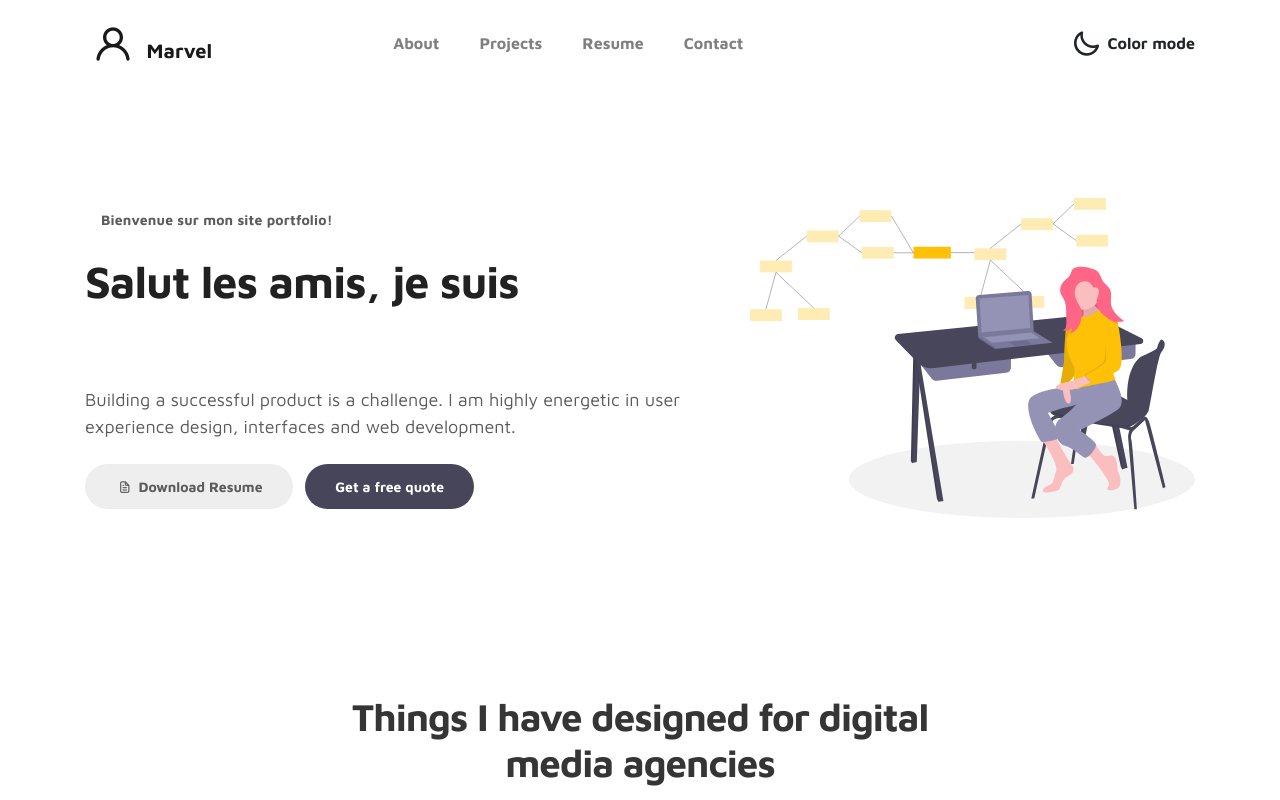
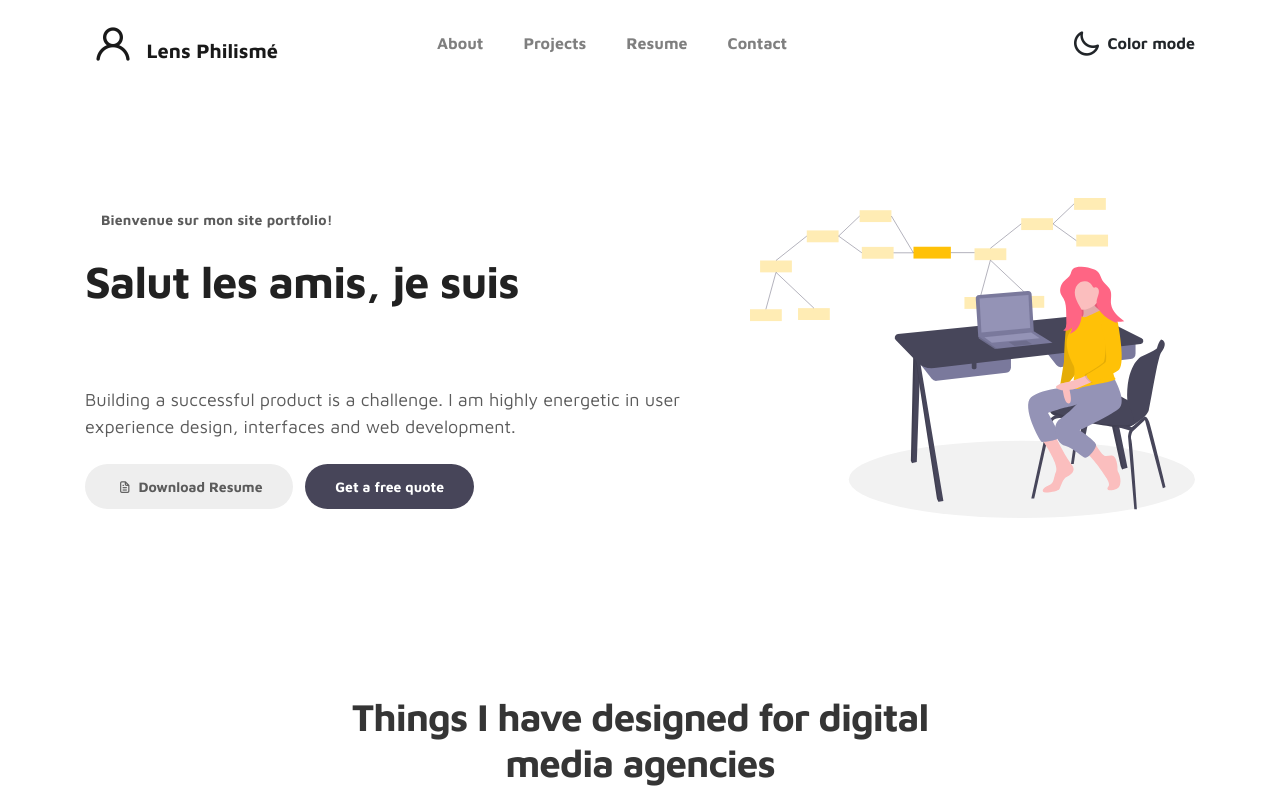
Before and after one commit to lensphilisme/lele, a plain HTML site: page index.html in a window 1280 px wide. Shown: the top 800 px of the page. Drawn offline with Linux system fonts and the light colour scheme; files whose address does not match are found by name.

Commit message:
Update index.html

```diff
--- a/index.html
+++ b/index.html
@@ -29,7 +29,7 @@ https://www.tooplate.com/view/2115-marvel
     <!-- MENU -->
     <nav class="navbar navbar-expand-sm navbar-light">
         <div class="container">
-            <a class="navbar-brand" href="index.html"><i class='uil uil-user'></i> Marvel</a>
+            <a class="navbar-brand" href="index.html"><i class='uil uil-user'></i> Lens Philismé</a>
 
             <button class="navbar-toggler" type="button" data-toggle="collapse" data-target="#navbarNav" aria-controls="navbarNav" aria-expanded="false"
                 aria-label="Toggle navigation">
```
